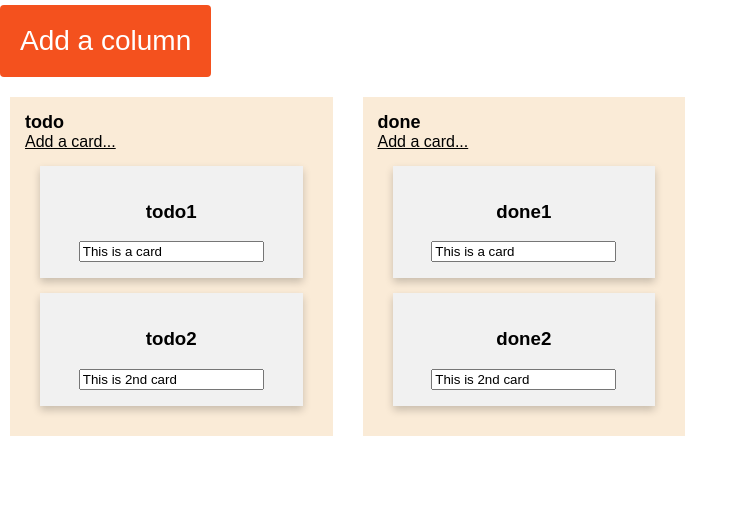
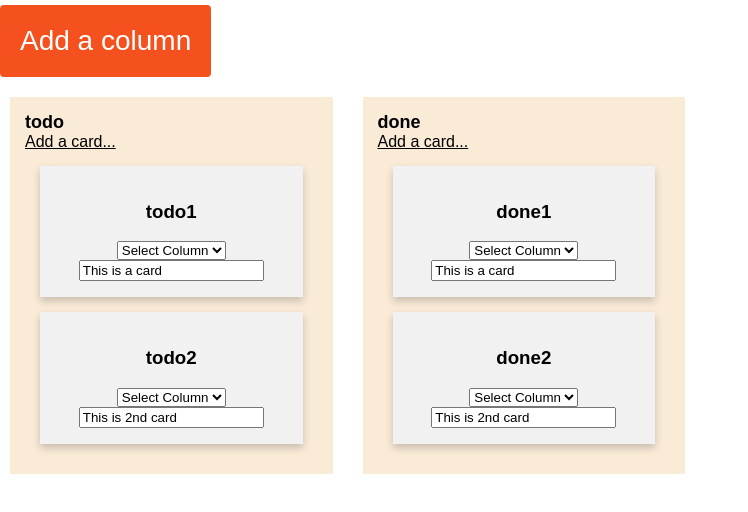
Before and after one commit to sanjeetkum/trello, a React (Create React App) app: page / in a window 1280 px wide. Shown: the top 512 px of the page, without its empty margins (0-748 px from the left). Built offline with nearby package versions, Linux system fonts and the light colour scheme.

Commit message:
moving card done

```diff
--- a/src/components/Cards/Cards.js
+++ b/src/components/Cards/Cards.js
@@ -1,13 +1,21 @@
 import React, { useState } from "react";
 import "./Cards.css";
 
-export default function Cards({...props}) {
-
-
+export default function Cards({ ...props }) {
   return (
     <div className="card">
       <h3>{props.cardDetails.id}</h3>
-      <input value={props.cardDetails.cardName} name={props.cardDetails.cardName} onChange={props.handleCardChange}></input>
+      <select name="Move Card To" onChange={(e)=>props.handleMoveTo(e,props.cardDetails.id)}>
+      <option value={"Select Column"}>Select Column</option>
+        {props.columns.map((col, index) => (
+          <option value={col.id}>{col.id}</option>
+        ))}
+      </select>
+      <input
+        value={props.cardDetails.cardName}
+        name={props.cardDetails.cardName}
+        onChange={props.handleCardChange}
+      ></input>
     </div>
   );
 }
--- a/src/components/Columns/Columns.js
+++ b/src/components/Columns/Columns.js
@@ -21,6 +21,8 @@ export default function Columns() {
     },
   };
   const [columns, setColumns] = useState(initialColumns);
+  const [filteredArray, setFilteredArray] = useState([]);
+  const [colName , setColName] = useState("");
 
   useEffect(() => {
     if (initialColumns) {
@@ -31,6 +33,25 @@ export default function Columns() {
       );
     }
   }, []);
+
+  useEffect(()=>{
+    if (filteredArray && filteredArray.length > 0) {
+      Object.values(
+        columns ? columns : JSON.parse(localStorage.getItem("initialColumns"))
+      ).map((item) => {
+        if (item.id === colName) {
+          console.log("item.list", filteredArray);
+
+          item.list = [...item.list, ...filteredArray];
+       }
+      });
+      setColumns({ ...columns });
+      localStorage.setItem("initialColumns", JSON.stringify(columns));
+
+
+      console.log("item", filteredArray);
+    }
+  }, [filteredArray])
 
   const [columnName, setColumnName] = useState("");
   // const [cardName, setCardName] = useState("");
@@ -71,42 +92,68 @@ export default function Columns() {
     });
   };
 
-  const handleCardChange = (item ,evt) => {
-    console.log(item)
+  const handleCardChange = (item, evt) => {
+    console.log(item);
     const value = evt.target.value;
     // setCardName({
     //   ...cardName,
     //   [evt.target.name]: value,
     // });
     Object.values(
-      columns ? columns:
-      JSON.parse(localStorage.getItem("initialColumns"))
+      columns ? columns : JSON.parse(localStorage.getItem("initialColumns"))
     ).map((col) => {
-     col && col.list.map((listItem)=>{
-      if(listItem.id === item.id){
-        listItem.cardName =  value;
-      }
-     })
+      col &&
+        col.list.map((listItem) => {
+          if (listItem.id === item.id) {
+            listItem.cardName = value;
+          }
+        });
     });
-    setColumns({ ...columns});
+    setColumns({ ...columns });
     localStorage.setItem("initialColumns", JSON.stringify(columns));
+  };
+  const handleMoveTo = (e, cardId) => {
+    Object.values(
+      columns ? columns : JSON.parse(localStorage.getItem("initialColumns"))
+    ).map((item) => {
+      item.list.map((card) => {
+        let filteredArray2 = [];
 
+        if (cardId === card.id) {
+          if (item.id !== e.target.value) {
+            const filteredArray1 = item.list.filter((a) => a.id !== cardId);
+            filteredArray2 = item.list.filter((a) => a.id === cardId);
+            if (filteredArray2) {
+              setFilteredArray(filteredArray2);
+              setColName(e.target.value)
+            }
+            item.list = filteredArray1;
+          }
+        }
+
+      });
+    });
+
+    setColumns({ ...columns });
+    localStorage.setItem("initialColumns", JSON.stringify(columns));
   };
 
   const addAcard = (col, index) => {
     Object.values(
-      columns ? columns:
-      JSON.parse(localStorage.getItem("initialColumns"))
+      columns ? columns : JSON.parse(localStorage.getItem("initialColumns"))
     ).map((item) => {
       if (item.id === col.id) {
         if (item.list) {
-          item.list.splice((item.list.length), 0, {id:`${item.id}${item.list.length+1}`,cardName:"Enter New Card Name..."});
+          item.list.splice(item.list.length, 0, {
+            id: `${item.id}${item.list.length + 1}`,
+            cardName: "Enter New Card Name...",
+          });
         }
       }
     });
     console.log("item2222", columns);
 
-    setColumns({ ...columns});
+    setColumns({ ...columns });
     localStorage.setItem("initialColumns", JSON.stringify(columns));
   };
 
@@ -148,7 +195,15 @@ export default function Columns() {
               <Cards
                 cardDetails={item}
                 key={index}
-                handleCardChange={(e)=>handleCardChange(item ,e)}
+                handleCardChange={(e) => handleCardChange(item, e)}
+                handleMoveTo={(e, cardId) => handleMoveTo(e, cardId)}
+                columns={
+                  JSON.parse(localStorage.getItem("initialColumns"))
+                    ? Object.values(
+                        JSON.parse(localStorage.getItem("initialColumns"))
+                      )
+                    : Object.values(columns)
+                }
               />
             ))}
           </div>
```
